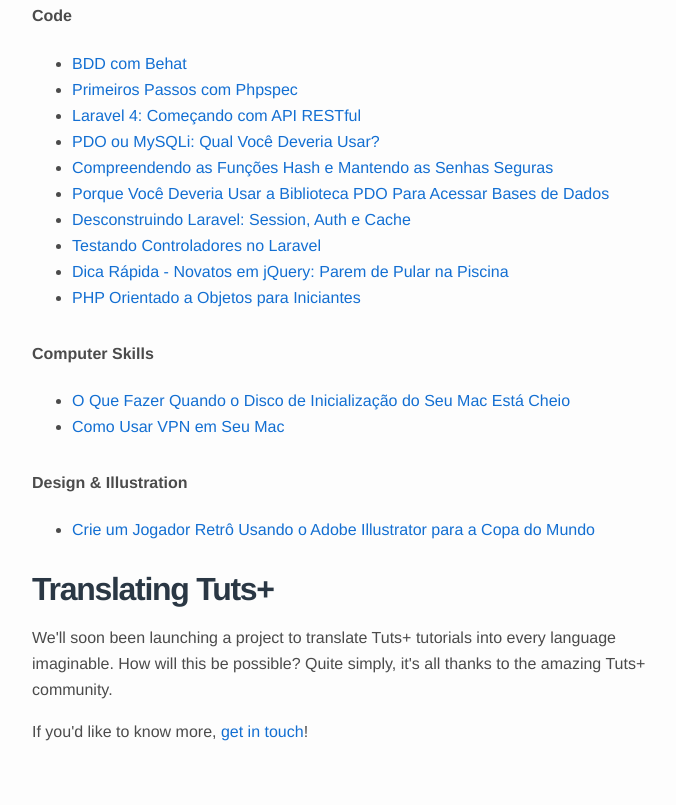
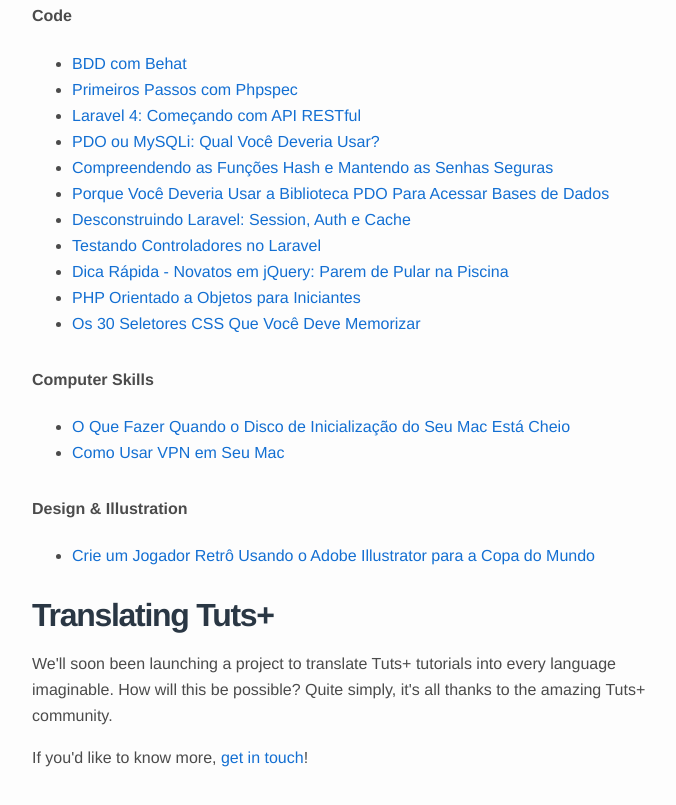
Before and after one commit to tutsplus/18-portuguese-tutorials-on-tuts-, a plain HTML site: page index.html in a window 1280 px wide. Shown: the part 738-1543 px from the top of the page, without its empty margins (283-959 px from the left). Drawn offline with Linux system fonts and the light colour scheme.

Commit message:
added tut

```diff
--- a/index.html
+++ b/index.html
@@ -67,6 +67,7 @@
 <li><a href="https://code.tutsplus.com/pt/tutorials/testing-laravel-controllers--net-31456">Testando Controladores no Laravel</a></li>
 <li><a href="https://code.tutsplus.com/pt/tutorials/quick-tip-jquery-newbs-stop-jumping-in-the-pool--net-22142">Dica Rápida - Novatos em jQuery: Parem de Pular na Piscina</a></li>
 <li><a href="https://code.tutsplus.com/pt/tutorials/object-oriented-php-for-beginners--net-12762">PHP Orientado a Objetos para Iniciantes</a></li>
+<li><a href="https://code.tutsplus.com/pt/tutorials/the-30-css-selectors-you-must-memorize--net-16048">Os 30 Seletores CSS Que Você Deve Memorizar</a></li>
 </ul>
 
 
```
